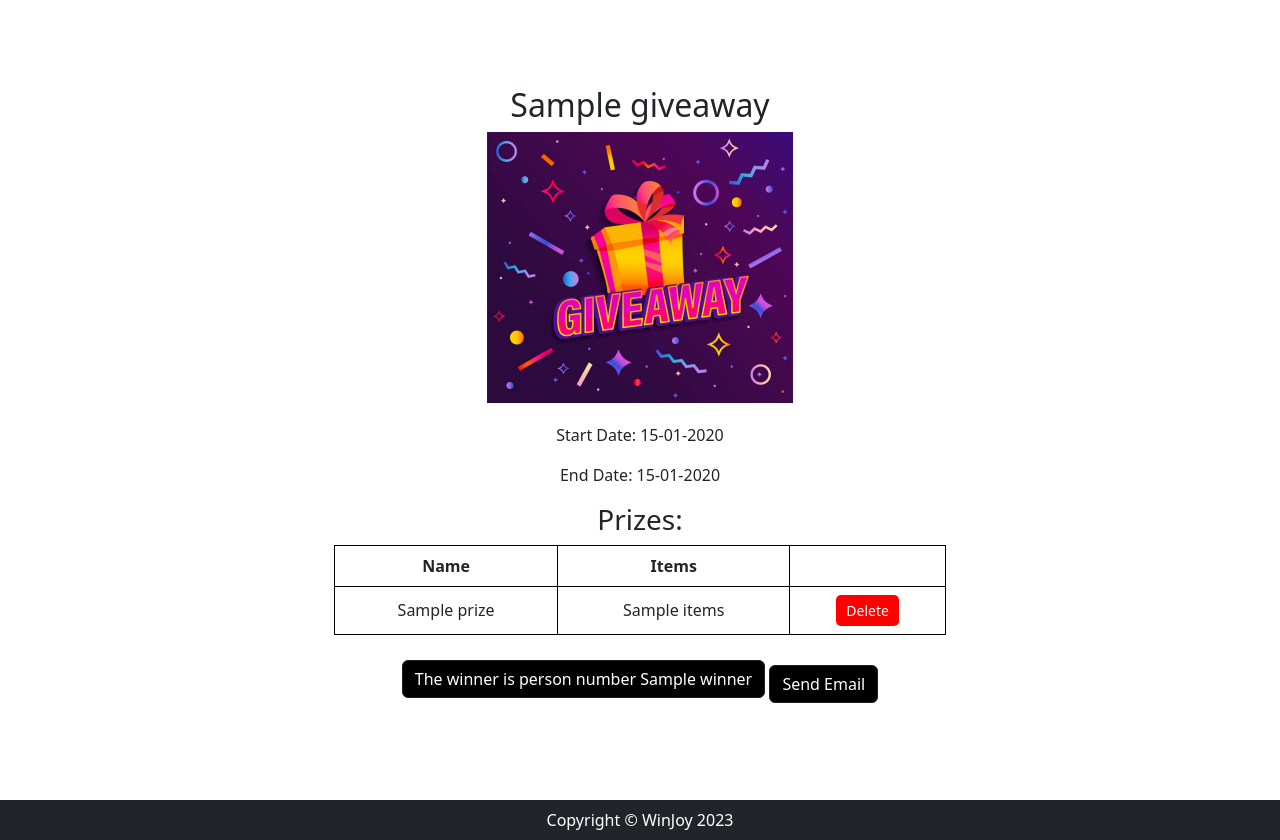
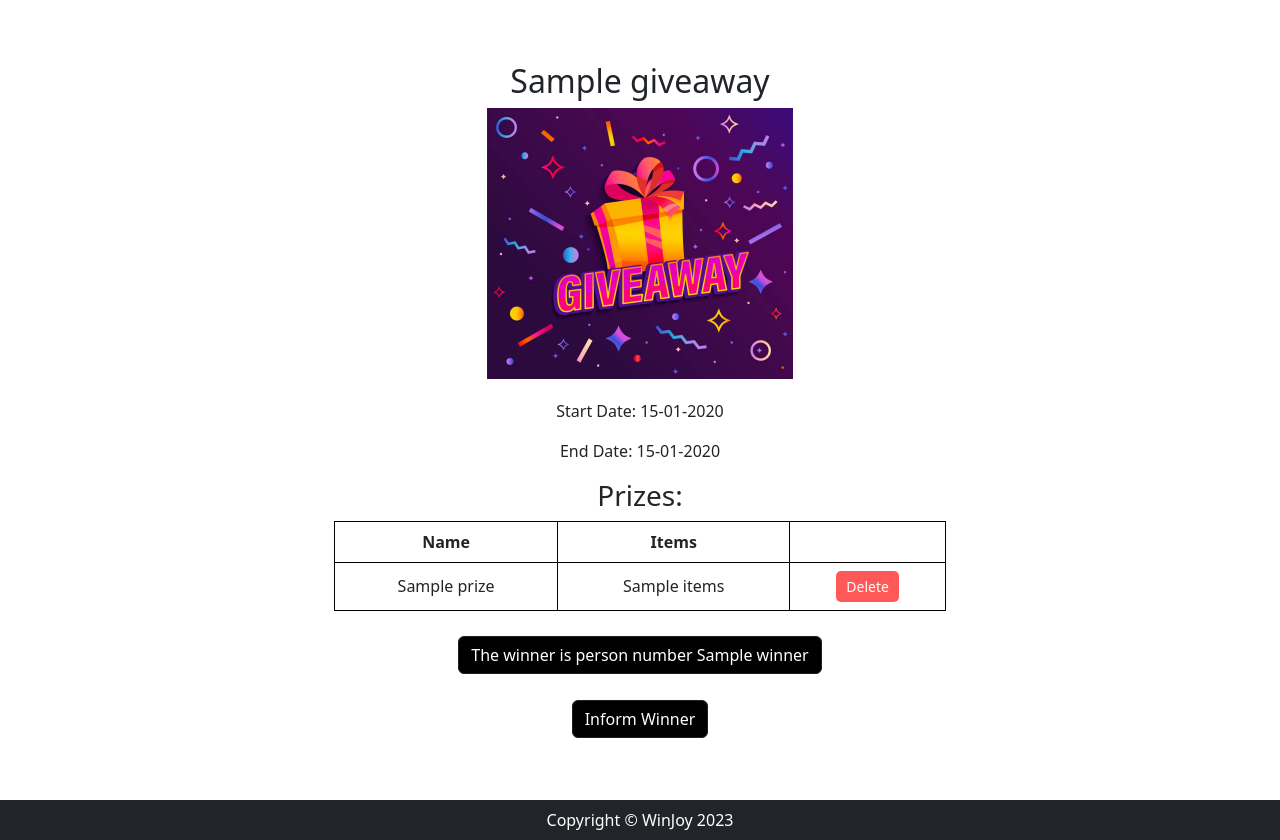
Before and after one commit to yosraLR/SymfonyProject, a Symfony app: template templates/main/giveaway.html.twig in a window 1280 px wide. Shown: the part 56-896 px from the top of the page. Run offline with Twig, Linux system fonts and the light colour scheme; the template is opened without the code that fills it: most values are stand-ins (such as "Sample title", 1, 10 or a date in 2020); some libraries are stand-ins or nearby versions.

Commit message:
some front modif on the giveaway page

```diff
--- a/templates/main/giveaway.html.twig
+++ b/templates/main/giveaway.html.twig
@@ -27,9 +27,13 @@
                             <td style="border: 1px solid black; padding: 8px;">{{ prize.name }}</td>
                             <td style="border: 1px solid black; padding: 8px;">{{ prize.items }}</td>
                             <td style="border: 1px solid black; padding: 8px;">
-                                <form method="POST" action="{{ path('delete_prize', {'prizeId': prize.id}) }}" style="display: inline;">
-                                    <button type="submit" class="btn btn-sm" style="background-color: red; color: white; padding: 5px 10px; border: none; border-radius: 5px;">Delete</button>
-                                </form>
+                                {% if giveaway.getStartDate|date('Y-m-d') < "now"|date('Y-m-d') %}
+                                    <button type="submit" class="btn btn-sm" style="background-color: red; color: white; padding: 5px 10px; border: none; border-radius: 5px;" disabled>Delete</button>
+                                {% else %}
+                                    <form method="POST" action="{{ path('delete_prize', {'prizeId': prize.id}) }}" style="display: inline;">
+                                        <button type="submit" class="btn btn-sm" style="background-color: red; color: white; padding: 5px 10px; border: none; border-radius: 5px;">Delete</button>
+                                    </form>
+                                {% endif %}
                             </td>
                         </tr>
                     {% endfor %}
@@ -40,9 +44,10 @@
 
             {% if giveaway.winner is not null %}
                 <p class="btn btn-primary" style="background-color: black; margin-top: 5px;">The winner is person number {{ giveaway.winner }}</p>
+                <div style="margin-top: 10px;"></div>
                 <form method="POST" action="{{ path('mail',{'giveawayId': giveaway.id}) }}" style="display: inline;">
                     <input type="hidden" name="_csrf_token" value="{{ csrf_token('mail') }}" />
-                    <button type="submit" class="btn btn-primary" style="background-color: black;">Send Email</button>
+                    <button type="submit" class="btn btn-primary" style="background-color: black;">Inform Winner</button>
                 </form>
             {% else %}
                 <a href="{{ path('prize', {'giveawayId': giveawayId}) }}" class="btn btn-primary" style="background-color: black;">Add prizes!</a>
```
